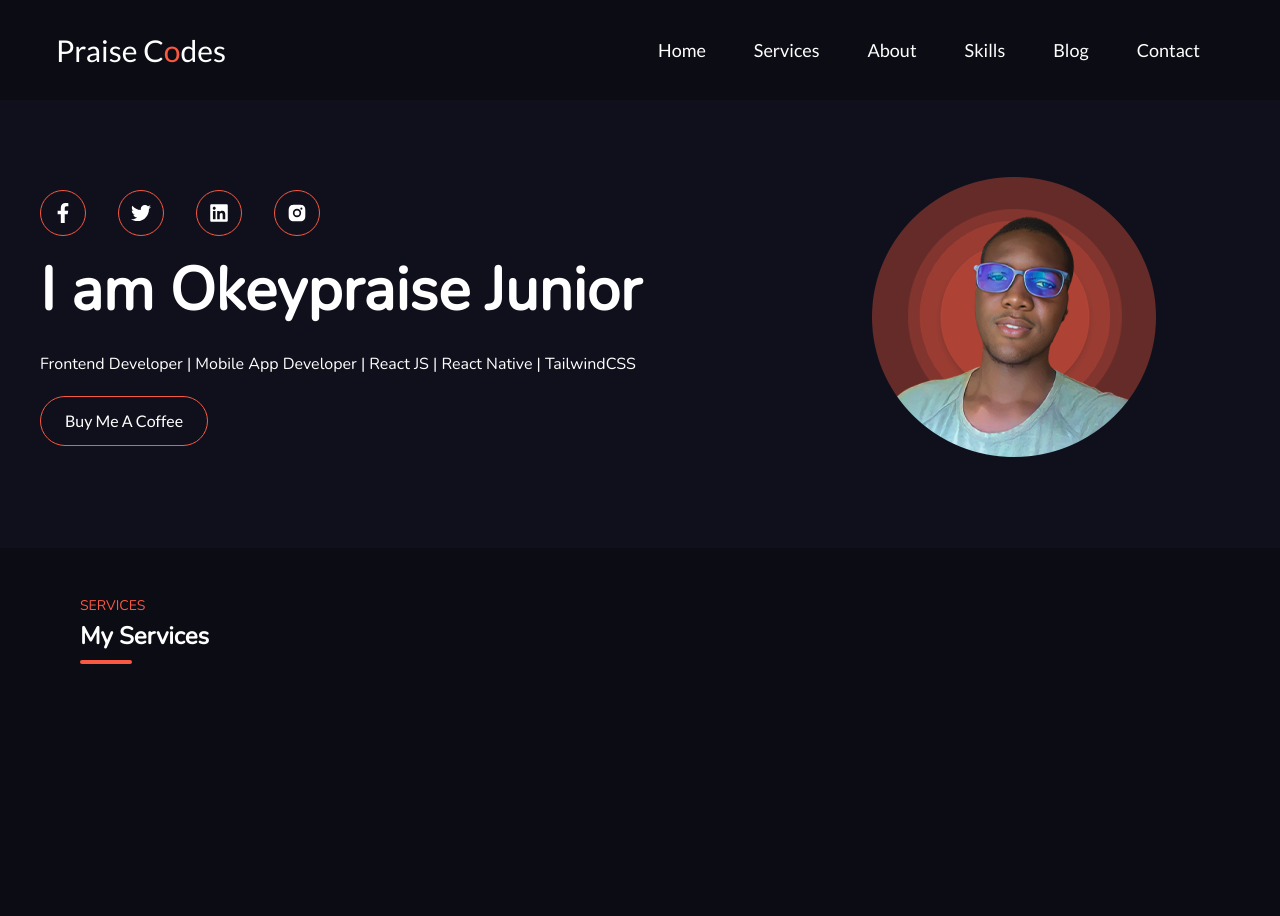
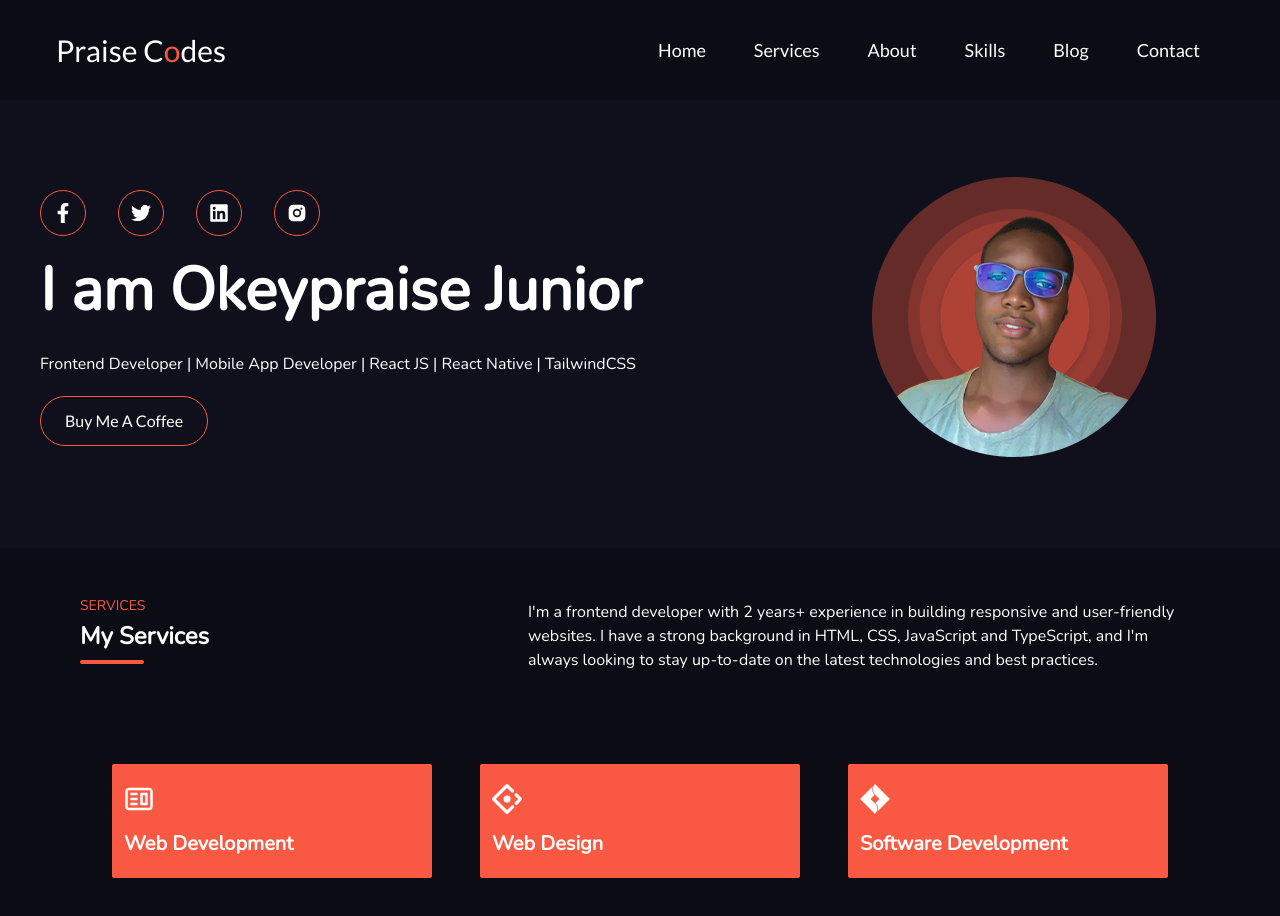
Before and after one commit to Praisecodes/portfolio-tsx, a React (Vite) app: page / in a window 1280 px wide. Shown: the top 916 px of the page. Before the commit the page ends 800 px from the top, so only its background shows below. Built offline with nearby package versions, Linux system fonts and the light colour scheme.

Commit message:
[Update] Finish with services page

```diff
--- a/src/components/services.tsx
+++ b/src/components/services.tsx
@@ -1,20 +1,73 @@
+import { useState } from "react";
+import { CgWebsite } from 'react-icons/cg';
+import { SiAntdesign, SiJirasoftware } from "react-icons/si";
+
 export default function Services(): any{
+    const [services]: readonly any[] = useState([
+        {
+            id: 1,
+            icon: <CgWebsite />,
+            title: "Web Development",
+            writeUp: "",
+        },
+        {
+            id: 2,
+            icon: <SiAntdesign />,
+            title: "Web Design",
+            writeUp: "",
+        },
+        {
+            id: 3,
+            icon: <SiJirasoftware />,
+            title: "Software Development",
+            writeUp: "",
+        },
+    ])
+
     return (
-        <div className="bg-transparent lg:px-20 py-12 px-2">
+        <div id="services" className="bg-transparent lg:px-20 py-12 px-2">
             <div className="flex lg:flex-row flex-col items-center lg:justify-start justify-center">
-                <div className="text-white font-Nunito text-center lg:text-left">
+                <div className="text-white lg:w-2/5 font-Nunito text-center lg:text-left">
                     <p className="text-sm text-orange">
                         SERVICES
                     </p>
-                    <h1 className="text-2xl flex flex-col lg:items-start items-center py-1 after:content-[''] after:bg-orange after:my-2 after:h-1 after:rounded-full after:w-2/5 after:block font-bold">
+                    <h1 className="text-2xl w-full flex flex-col lg:items-start items-center py-1 after:content-[''] after:bg-orange after:my-2 after:h-1 after:rounded-full after:w-16 after:block font-bold">
                         My Services
                     </h1>
                 </div>
-                <div>
-
+                <div className="lg:w-3/5 text-white font-Nunito">
+                    <p>
+                        {/* I'm a frontend developer with 2 years+ experience in building responsive and
+                        user-friendly websites. I have a strong background in HTML, CSS, JavaScript and
+                        TypeScript, and I'm always looking to stay up-to-date on the latest technologies and
+                        best practices.<br />
+                        In my spare time, I enjoy tinkering with new frameworks and
+                        libraries and sharing my knowledge with the community through
+                        open source contributions. I'm passionate about creating
+                        engaging and intuitive user experiences, and I'm always looking
+                        for new challenges and opportunities to learn and grow as a
+                        developer. */}
+                        I'm a frontend developer with 2 years+ experience in building responsive and
+                        user-friendly websites. I have a strong background in HTML, CSS, JavaScript and
+                        TypeScript, and I'm always looking to stay up-to-date on the latest technologies and
+                        best practices.
+                    </p>
                 </div>
+            </div> <br /><br /><br />
+            <div className="flex justify-center items-center flex-wrap">
+                {
+                    services.map((service:any)=>(
+                        <div className="lg:w-80 w-full text-white font-Nunito px-3 py-5 rounded-sm bg-orange mx-6 my-4">
+                            <i className="text-3xl">
+                                {service.icon}
+                            </i>
+                            <h1 className="text-xl mt-4 font-bold">
+                                {service.title}
+                            </h1>
+                        </div>
+                    ))
+                }
             </div>
-            <div></div>
         </div>
     )
 }
--- a/src/index.css
+++ b/src/index.css
@@ -12,6 +12,10 @@
     src: url('./assets/fonts/Nunito-Regular.ttf');
 }
 
+html{
+    scroll-behavior: smooth;
+}
+
 body{
     background-color: #0B0C14;
 }
```
